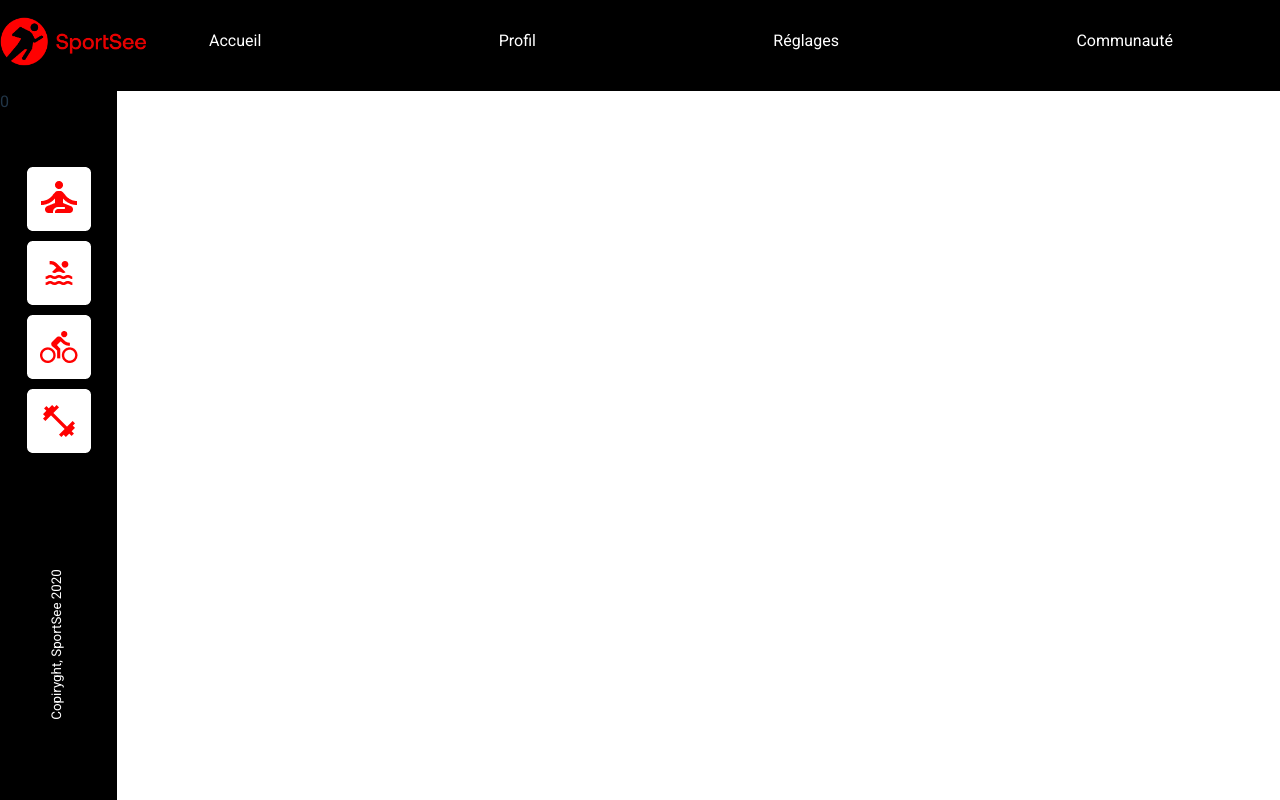
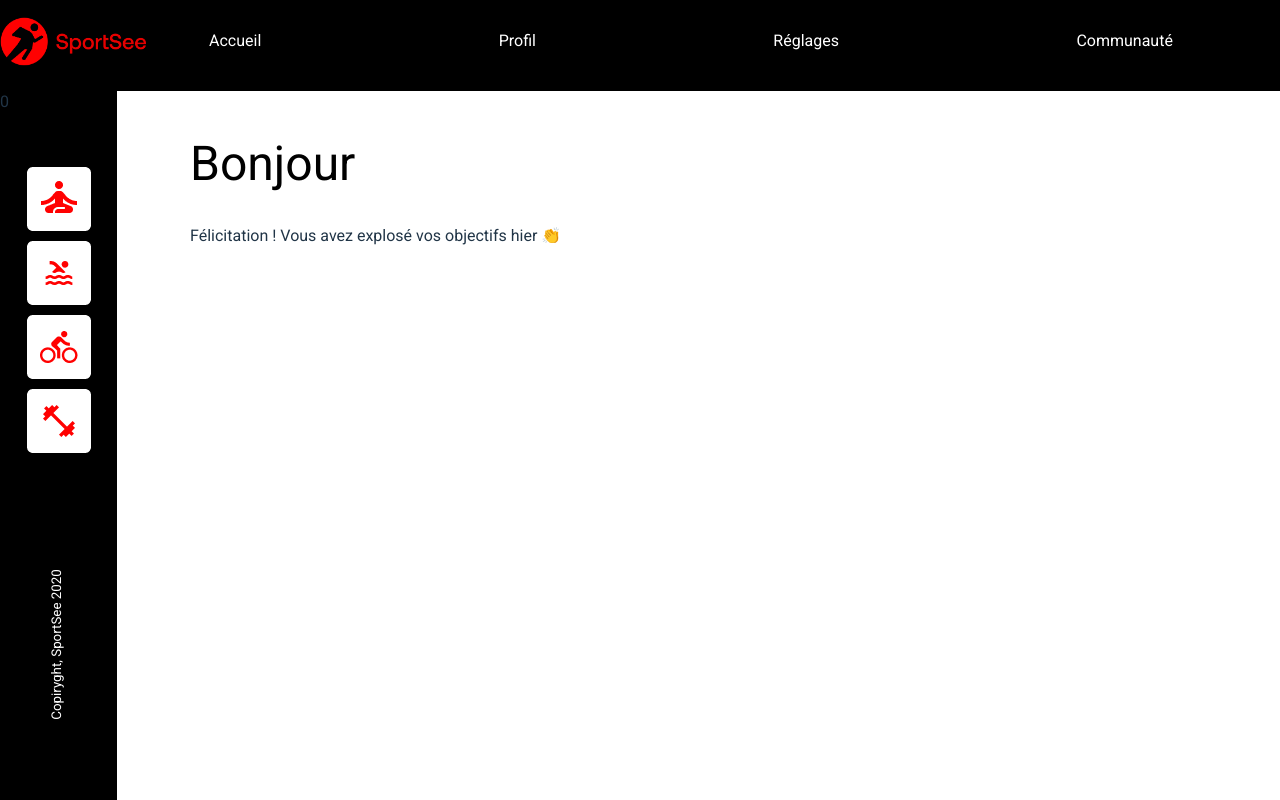
Before and after one commit to Axido545/sportsee.io, a React (Vite) app: page /user/18 in a window 1280 px wide. Shown: the top 800 px of the page. Built offline with nearby package versions, Linux system fonts and the light colour scheme; no server answers.

Commit message:
add UserBanner

```diff
--- a/src/App.jsx
+++ b/src/App.jsx
@@ -6,6 +6,7 @@ import {useParams} from "react-router-dom"
 import { useEffect, useState } from 'react'
 import { getUser } from './services/api.js'
 import { User } from './models/user.js'
+import UserBanner from './components/userbanner/UserBanner.jsx'
 
 
 function App() {
@@ -24,7 +25,7 @@ const [user,setUser] =useState()
   console.log(User)
   return<div>
     <Header/>
-    <p>{user && user.firstName}</p>
+    <UserBanner firstName={user && user.firstName}/>
     <Aside/>
 
     </div>
--- /dev/null
+++ b/src/components/userbanner/UserBanner.jsx
@@ -0,0 +1,7 @@
+import "./userbanner.css"
+export default function UserBanner({firstName}){
+    return<div className="user-banner">
+    <h1 className="user-name">Bonjour <span  className="user-firstname">{firstName}</span></h1>
+    <p>Félicitation ! Vous avez explosé vos objectifs hier 👏</p>
+    </div>
+}
--- /dev/null
+++ b/src/components/userbanner/userbanner.css
@@ -0,0 +1,27 @@
+.user-banner {
+    display: flex;
+    justify-content: flex-start;
+    align-items: first baseline;
+    position: absolute;
+    top :120px;
+    left:190px;
+    flex-direction: column;
+}
+
+.user-name {
+    color: #000;
+font-family: Roboto;
+font-size: 48px;
+font-style: normal;
+font-weight: 500;
+line-height: 24px;
+}
+
+.user-firstname{
+    color: #FF0101;
+font-family: Roboto;
+font-size: 48px;
+font-style: normal;
+font-weight: 500;
+line-height: 24px;
+}
--- a/src/services/api.js
+++ b/src/services/api.js
@@ -1,5 +1,5 @@
 export function getUser(id){
-    return fetch('http://localhost:3000/user/${id}')
+    return fetch(`http://localhost:3000/user/${id}`)
     .then(res => res.json())
 
 }
```
